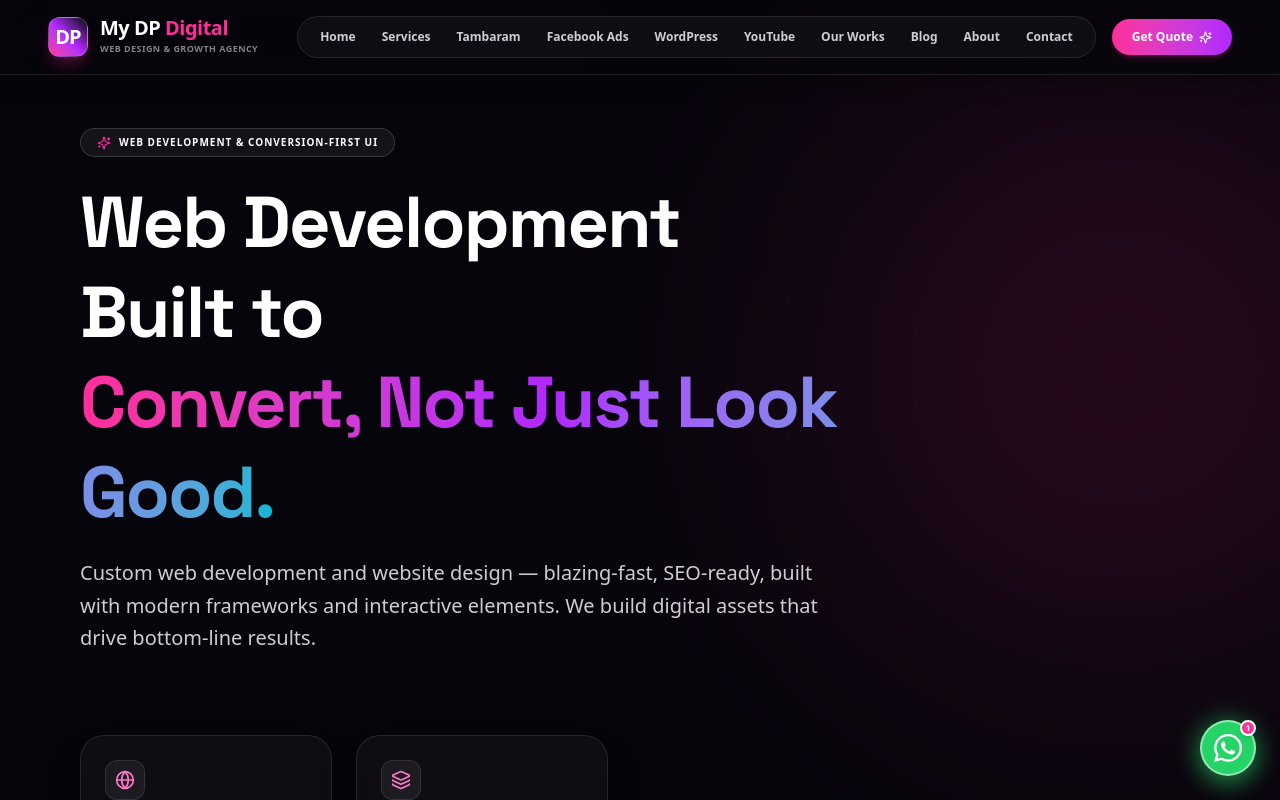
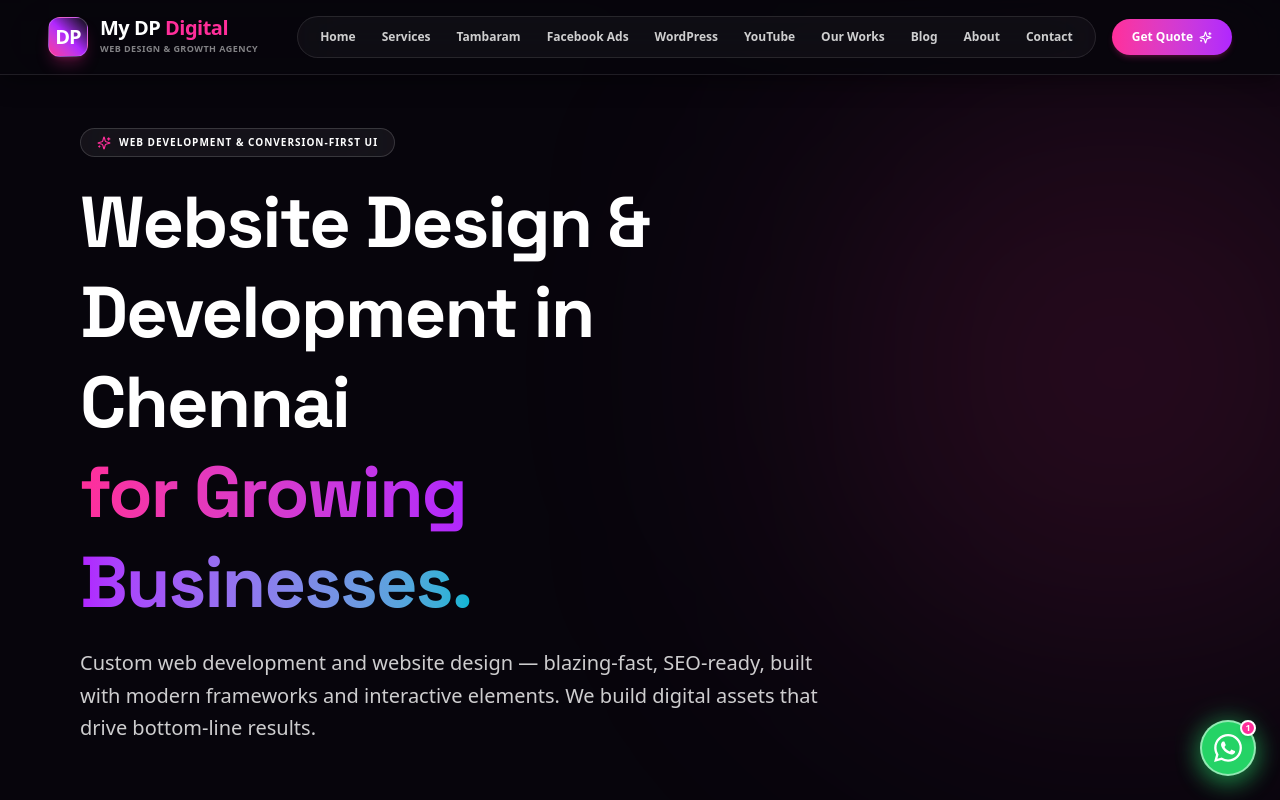
Before and after one commit to deenapriyanka00217-arch/my-dp-Digital, a React (Vite) app: page /services/web-design-development in a window 1280 px wide. Shown: the top 800 px of the page. Built offline with nearby package versions, Linux system fonts and the light colour scheme.

Commit message:
SEO: refine service intent and page metadata in WebDesign.tsx

```diff
--- a/src/pages/WebDesign.tsx
+++ b/src/pages/WebDesign.tsx
@@ -58,8 +58,8 @@ const WebDesignPage = () => {
   return (
     <>
     <PageSEO
-      title="Web Development & Website Design Company | Chennai"
-      description="Web development and website design from My DP Digital, a digital marketing agency in Chennai — SEO-ready sites built to convert visitors into customers, not just look good."
+      title="Website Design & Development in Chennai | My DP Digital"
+      description="SEO-ready business, clinic, and e-commerce websites designed and developed by My DP Digital in Chennai. Get a mobile-friendly website built around your services and enquiries."
       canonicalPath="/services/web-design-development"
       jsonLd={WEBDESIGN_JSON_LD}
     />
@@ -73,7 +73,7 @@ const WebDesignPage = () => {
             <Sparkles size={14} className="text-[#FF2E9A]" /> Web Development & Conversion-First UI
           </div>
           <h1 className="text-4xl sm:text-5xl lg:text-7xl font-black text-white leading-tight tracking-tight">
-            Web Development Built to <br /> <span className="text-transparent bg-clip-text bg-gradient-to-r from-[#FF2E9A] via-[#B026FF] to-[#06B6D4]">Convert, Not Just Look Good.</span>
+            Website Design & Development in Chennai <br /> <span className="text-transparent bg-clip-text bg-gradient-to-r from-[#FF2E9A] via-[#B026FF] to-[#06B6D4]">for Growing Businesses.</span>
           </h1>
           <p className="text-lg sm:text-xl text-white/80 leading-relaxed font-normal">
             Custom web development and website design — blazing-fast, SEO-ready, built with modern frameworks and interactive elements. We build digital assets that drive bottom-line results.
```
